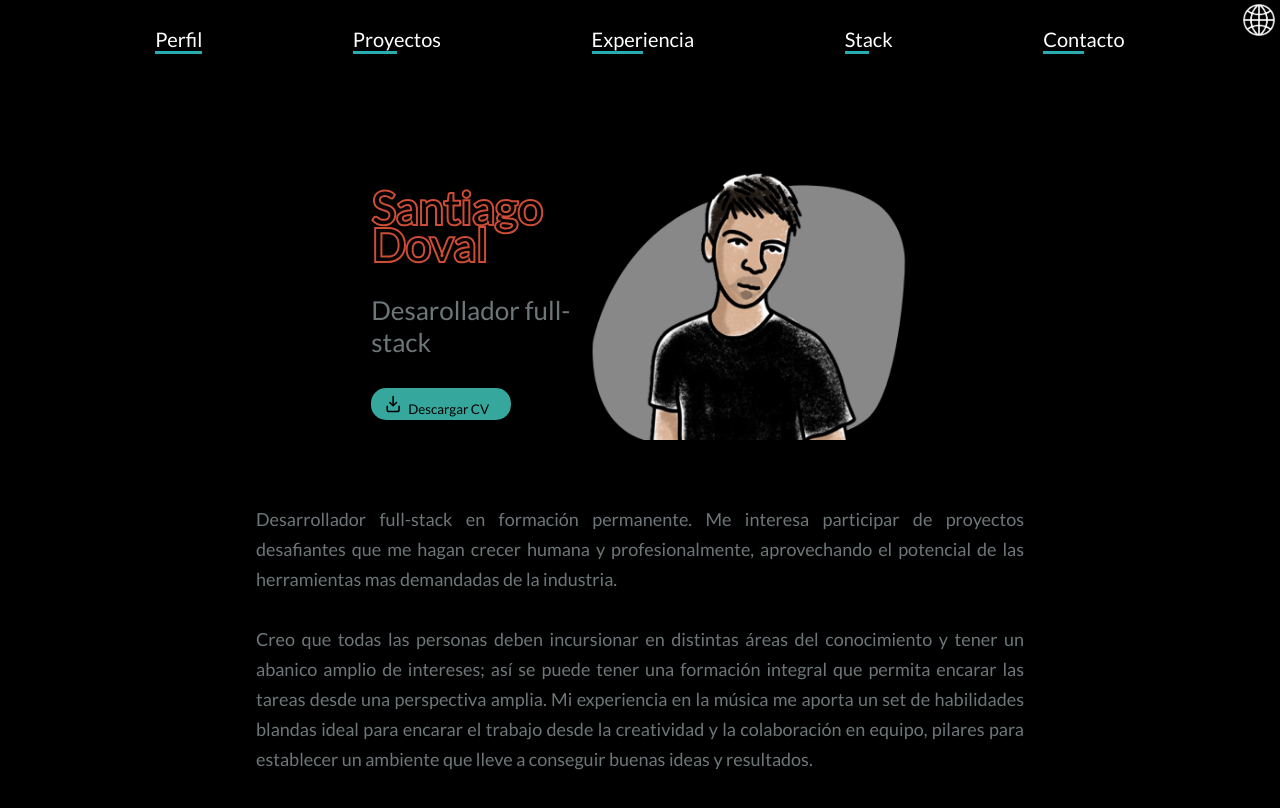
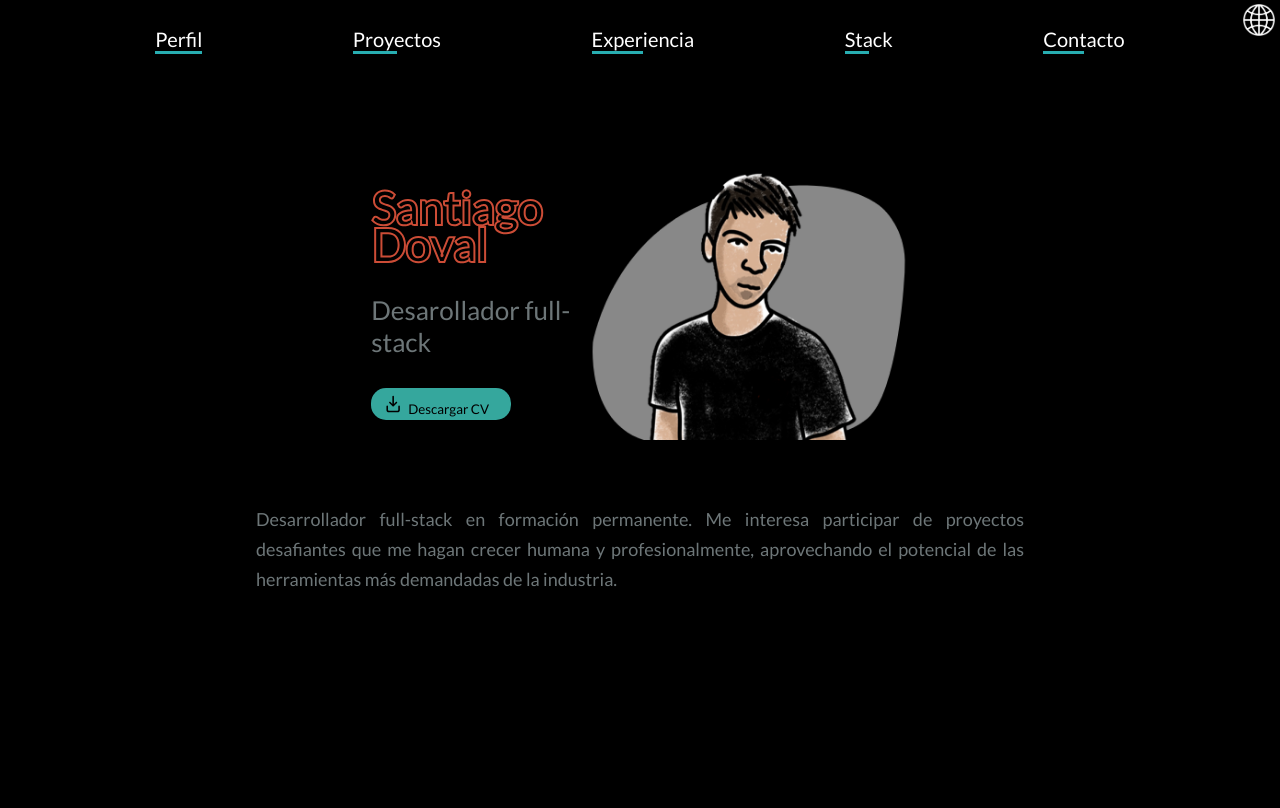
Before and after one commit to santiagodovalb/portfolio, a React (Create React App) app: page / in a window 1280 px wide. Shown: the top 808 px of the page. Built offline with nearby package versions, Linux system fonts and the light colour scheme.

Commit message:
changed description

```diff
--- a/src/Paginas/Perfil.jsx
+++ b/src/Paginas/Perfil.jsx
@@ -37,13 +37,9 @@ function Perfil({ lang }) {
         </div>
         <p>
           {lang === "spa"
-            ? "Desarrollador full-stack en formación permanente. Me interesa participar de proyectos desafiantes que me hagan crecer humana y profesionalmente, aprovechando el potencial de las herramientas mas demandadas de la industria."
+            ? "Desarrollador full-stack en formación permanente. Me interesa participar de proyectos desafiantes que me hagan crecer humana y profesionalmente, aprovechando el potencial de las herramientas más demandadas de la industria."
             : "I'm interested in challenging projects that will make me grow on a human and professional level, taking advantage of the industrie's most in-demand technologies."}
           <br />
-          <br />
-          {lang === "spa"
-            ? "Creo que todas las personas deben incursionar en distintas áreas del conocimiento y tener un abanico amplio de intereses; así se puede tener una formación integral que permita encarar las tareas desde una perspectiva amplia. Mi experiencia en la música me aporta un set de habilidades blandas ideal para encarar el trabajo desde la creatividad y la colaboración en equipo, pilares para establecer un ambiente que lleve a conseguir buenas ideas y resultados."
-            : "I think everyone should have a broad spectrum of knowledge and practice a wide range of disciplines. My experience in the music world provides me with an ideal set of soft skills that allow me to tackle any task from a creative and collaborative standpoint, which I consider pillars for a good work environment that leads to the best experiences and results."}
         </p>
       </div>
     </div>
```
